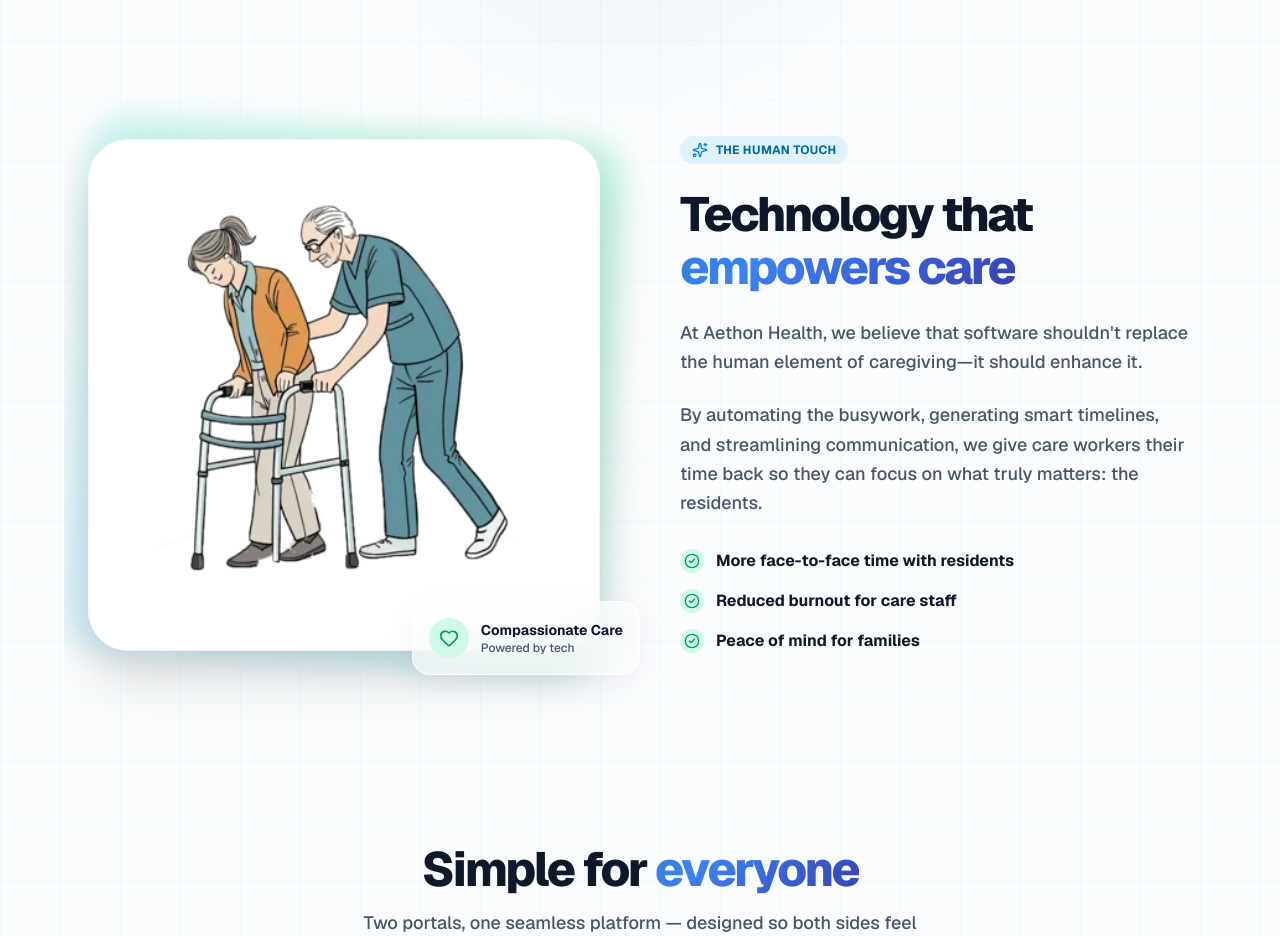
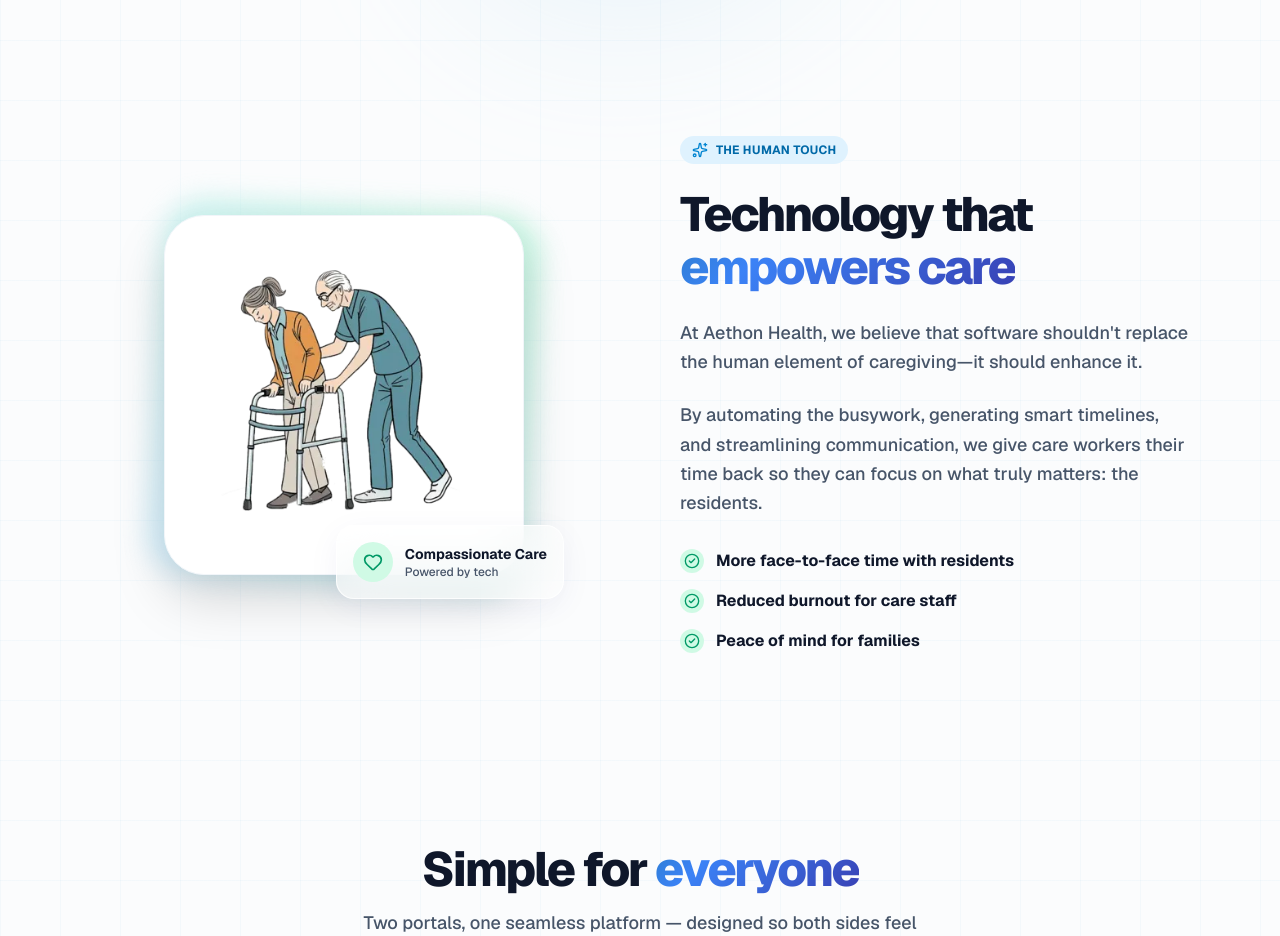
Before and after one commit to Chainsmoker23/Aethon, a Next.js app: page / in a window 1280 px wide. Shown: the part 3200-4136 px from the top of the page. Built offline with nearby package versions, Linux system fonts and the light colour scheme.

Commit message:
UI: Reduce size of nurse image in The Human Touch section

```diff
--- a/src/app/page.tsx
+++ b/src/app/page.tsx
@@ -386,8 +386,8 @@ export default function LandingPage() {
       {/* === The Human Touch Section === */}
       <section className="relative max-w-6xl mx-auto px-5 md:px-6 py-16 md:py-24 overflow-hidden">
         <div className="grid md:grid-cols-2 gap-12 lg:gap-20 items-center">
-          <Reveal direction="left" className="order-2 md:order-1">
-            <div className="relative max-w-md mx-auto md:max-w-none">
+          <Reveal direction="left" className="order-2 md:order-1 flex items-center justify-center">
+            <div className="relative max-w-[280px] md:max-w-[360px] w-full mx-auto">
               {/* Decorative background blob */}
               <div className="absolute inset-0 bg-gradient-to-tr from-sky-200 to-emerald-200 rounded-[40px] rotate-3 blur-md transform scale-105 opacity-60" />
               <img
```
